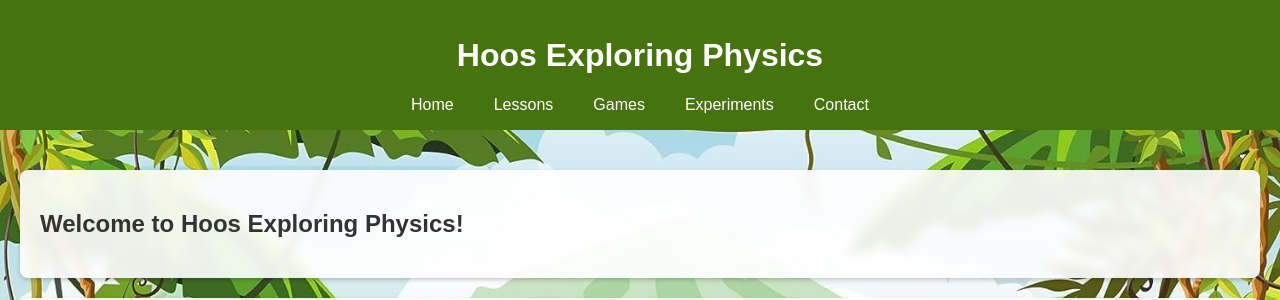
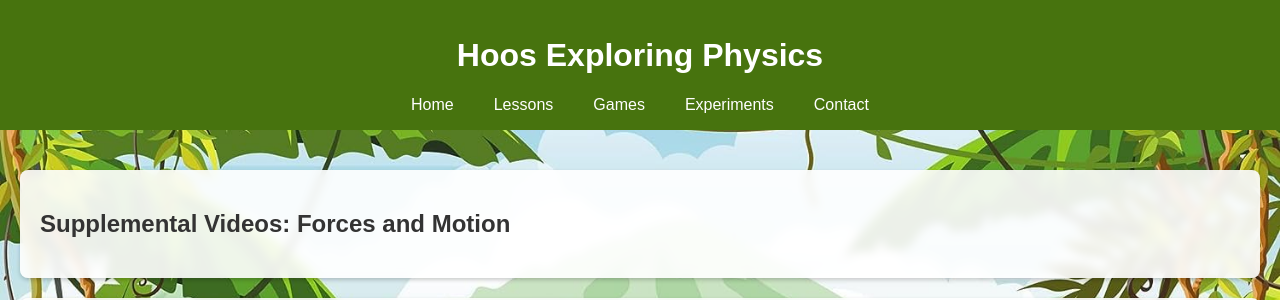
Before and after one commit to ShubsDS/ENGR_1020_project, a plain HTML site: page forces.html in a window 1280 px wide. Shown: the top 300 px of the page. Drawn offline with Linux system fonts and the light colour scheme.

Commit message:
forces.html

```diff
--- a/forces.html
+++ b/forces.html
@@ -29,7 +29,7 @@
     <main>
         <!-- Welcome section -->
         <section id="home">
-            <h2>Welcome to Hoos Exploring Physics!</h2>
+            <h2>Supplemental Videos: Forces and Motion</h2>
         </section>
 
         <section id="force">
```
